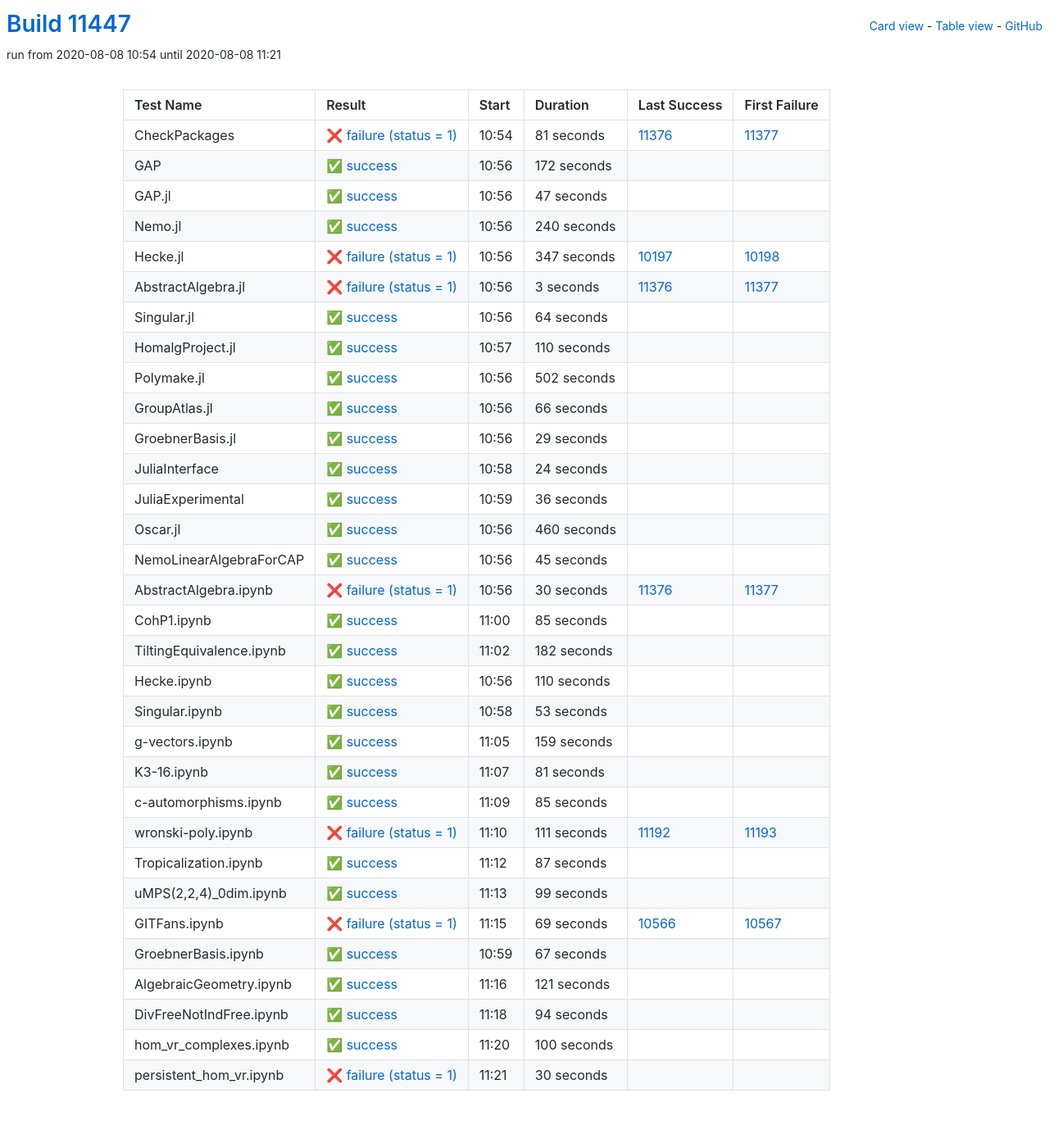
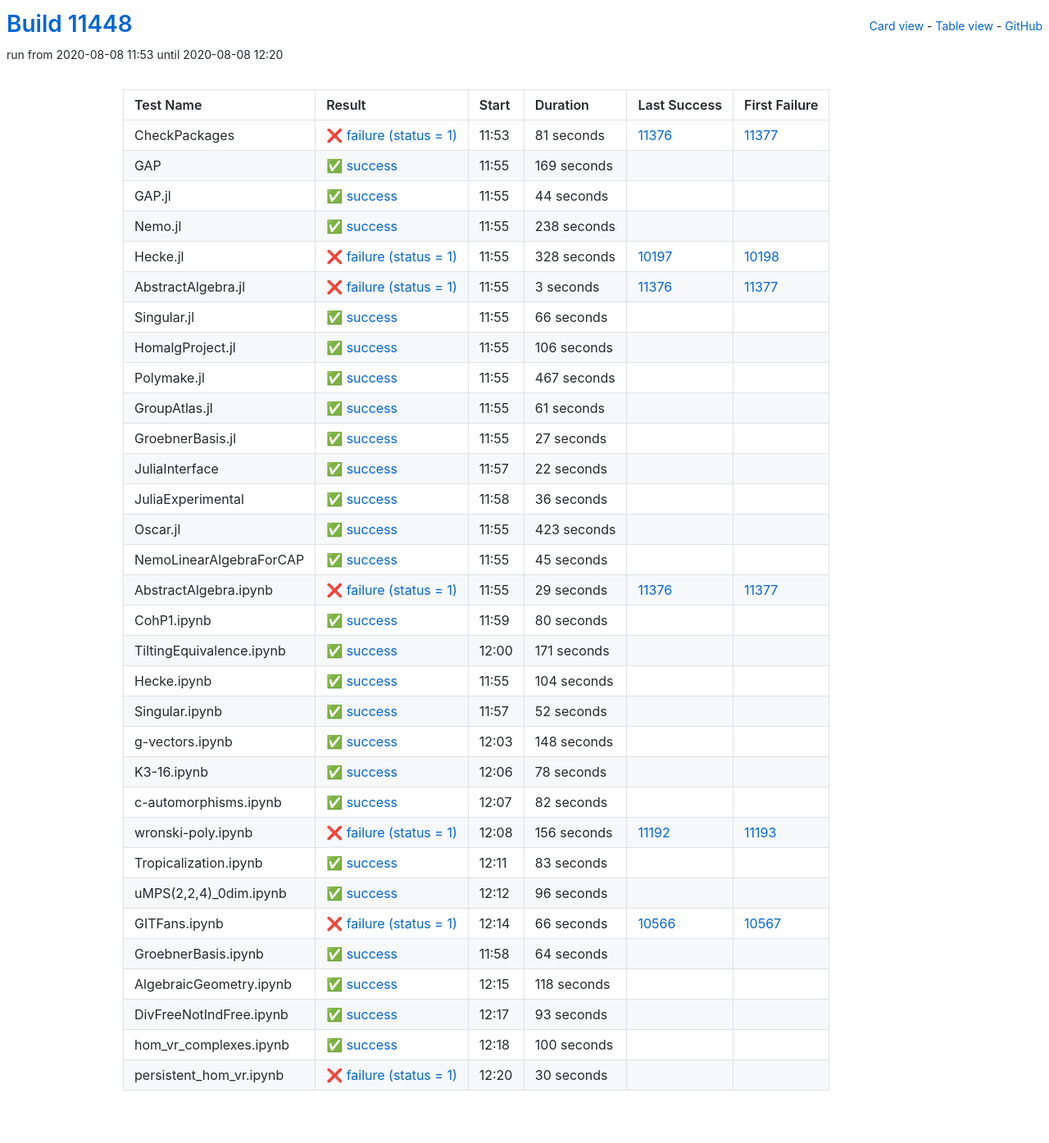
Before and after one commit to oscar-system/oscar-ci-status, a Jekyll site: the page built from table.html, in a window 1280 px wide. Shown: the whole page at 82% size. Built offline with Jekyll 4.4.1, drawn with Linux system fonts in a browser that asks for light colours.

Commit message:
Build #11448

```diff
--- a/_data/ci.yml
+++ b/_data/ci.yml
@@ -1,6 +1,6 @@
 ---
-build: 11447
-build_url: https://oscarci.mathematik.uni-kl.de/job/oscar/11447/
+build: 11448
+build_url: https://oscarci.mathematik.uni-kl.de/job/oscar/11448/
 job: oscar
 organization: oscar-system
 repo: oscar-ci-status
@@ -8,8 +8,8 @@
 tests:
 - name: CheckPackages
   id: checkpackages
-  log: https://oscarci.mathematik.uni-kl.de/job/oscar/11447/artifact/logs/build-11447/CheckPackages.log
-  start: 2020-08-08 10:54
+  log: https://oscarci.mathematik.uni-kl.de/job/oscar/11448/artifact/logs/build-11448/CheckPackages.log
+  start: 2020-08-08 11:53
   success: false
   exitcode: 1
   status: failure
@@ -20,56 +20,56 @@
   first_failure_url: https://oscarci.mathematik.uni-kl.de/job/oscar/11377/
 - name: GAP
   id: gap
-  log: https://oscarci.mathematik.uni-kl.de/job/oscar/11447/artifact/logs/build-11447/GAP.log
-  start: 2020-08-08 10:56
+  log: https://oscarci.mathematik.uni-kl.de/job/oscar/11448/artifact/logs/build-11448/GAP.log
+  start: 2020-08-08 11:55
   success: true
   exitcode: 0
   status: success
-  duration: 172
+  duration: 169
   last_success: false
   last_success_url:
   first_failure: false
   first_failure_url:
 - name: GAP.jl
   id: gap-jl
-  log: https://oscarci.mathematik.uni-kl.de/job/oscar/11447/artifact/logs/build-11447/GAP.jl.log
-  start: 2020-08-08 10:56
+  log: https://oscarci.mathematik.uni-kl.de/job/oscar/11448/artifact/logs/build-11448/GAP.jl.log
+  start: 2020-08-08 11:55
   success: true
   exitcode: 0
   status: success
-  duration: 47
+  duration: 44
   last_success: false
   last_success_url:
   first_failure: false
   first_failure_url:
 - name: Nemo.jl
   id: nemo-jl
-  log: https://oscarci.mathematik.uni-kl.de/job/oscar/11447/artifact/logs/build-11447/Nemo.jl.log
-  start: 2020-08-08 10:56
+  log: https://oscarci.mathematik.uni-kl.de/job/oscar/11448/artifact/logs/build-11448/Nemo.jl.log
+  start: 2020-08-08 11:55
   success: true
   exitcode: 0
   status: success
-  duration: 240
+  duration: 238
   last_success: false
   last_success_url:
   first_failure: false
   first_failure_url:
 - name: Hecke.jl
   id: hecke-jl
-  log: https://oscarci.mathematik.uni-kl.de/job/oscar/11447/artifact/logs/build-11447/Hecke.jl.log
-  start: 2020-08-08 10:56
+  log: https://oscarci.mathematik.uni-kl.de/job/oscar/11448/artifact/logs/build-11448/Hecke.jl.log
+  start: 2020-08-08 11:55
   success: false
   exitcode: 1
   status: failure
-  duration: 347
+  duration: 328
   last_success: 10197
   last_success_url: https://oscarci.mathematik.uni-kl.de/job/oscar/10197/
   first_failure: 10198
   first_failure_url: https://oscarci.mathematik.uni-kl.de/job/oscar/10198/
 - name: AbstractAlgebra.jl
   id: abstractalgebra-jl
-  log: https://oscarci.mathematik.uni-kl.de/job/oscar/11447/artifact/logs/build-11447/AbstractAlgebra.jl.log
-  start: 2020-08-08 10:56
+  log: https://oscarci.mathematik.uni-kl.de/job/oscar/11448/artifact/logs/build-11448/AbstractAlgebra.jl.log
+  start: 2020-08-08 11:55
   success: false
   exitcode: 1
   status: failure
@@ -80,44 +80,8 @@
   first_failure_url: https://oscarci.mathematik.uni-kl.de/job/oscar/11377/
 - name: Singular.jl
   id: singular-jl
-  log: https://oscarci.mathematik.uni-kl.de/job/oscar/11447/artifact/logs/build-11447/Singular.jl.log
-  start: 2020-08-08 10:56
-  success: true
-  exitcode: 0
-  status: success
-  duration: 64
-  last_success: false
-  last_success_url:
-  first_failure: false
-  first_failure_url:
-- name: HomalgProject.jl
-  id: homalgproject-jl
-  log: https://oscarci.mathematik.uni-kl.de/job/oscar/11447/artifact/logs/build-11447/HomalgProject.jl.log
-  start: 2020-08-08 10:57
-  success: true
-  exitcode: 0
-  status: success
-  duration: 110
-  last_success: false
-  last_success_url:
-  first_failure: false
-  first_failure_url:
-- name: Polymake.jl
-  id: polymake-jl
-  log: https://oscarci.mathematik.uni-kl.de/job/oscar/11447/artifact/logs/build-11447/Polymake.jl.log
-  start: 2020-08-08 10:56
-  success: true
-  exitcode: 0
-  status: success
-  duration: 502
-  last_success: false
-  last_success_url:
-  first_failure: false
-  first_failure_url:
-- name: GroupAtlas.jl
-  id: groupatlas-jl
-  log: https://oscarci.mathematik.uni-kl.de/job/oscar/11447/artifact/logs/build-11447/GroupAtlas.jl.log
-  start: 2020-08-08 10:56
+  log: https://oscarci.mathematik.uni-kl.de/job/oscar/11448/artifact/logs/build-11448/Singular.jl.log
+  start: 2020-08-08 11:55
   success: true
   exitcode: 0
   status: success
@@ -126,34 +90,70 @@
   last_success_url:
   first_failure: false
   first_failure_url:
-- name: GroebnerBasis.jl
-  id: groebnerbasis-jl
-  log: https://oscarci.mathematik.uni-kl.de/job/oscar/11447/artifact/logs/build-11447/GroebnerBasis.jl.log
-  start: 2020-08-08 10:56
+- name: HomalgProject.jl
+  id: homalgproject-jl
+  log: https://oscarci.mathematik.uni-kl.de/job/oscar/11448/artifact/logs/build-11448/HomalgProject.jl.log
+  start: 2020-08-08 11:55
   success: true
   exitcode: 0
   status: success
-  duration: 29
+  duration: 106
+  last_success: false
+  last_success_url:
+  first_failure: false
+  first_failure_url:
+- name: Polymake.jl
+  id: polymake-jl
+  log: https://oscarci.mathematik.uni-kl.de/job/oscar/11448/artifact/logs/build-11448/Polymake.jl.log
+  start: 2020-08-08 11:55
+  success: true
+  exitcode: 0
+  status: success
+  duration: 467
+  last_success: false
+  last_success_url:
+  first_failure: false
+  first_failure_url:
+- name: GroupAtlas.jl
+  id: groupatlas-jl
+  log: https://oscarci.mathematik.uni-kl.de/job/oscar/11448/artifact/logs/build-11448/GroupAtlas.jl.log
+  start: 2020-08-08 11:55
+  success: true
+  exitcode: 0
+  status: success
+  duration: 61
+  last_success: false
+  last_success_url:
+  first_failure: false
+  first_failure_url:
+- name: GroebnerBasis.jl
+  id: groebnerbasis-jl
+  log: https://oscarci.mathematik.uni-kl.de/job/oscar/11448/artifact/logs/build-11448/GroebnerBasis.jl.log
+  start: 2020-08-08 11:55
+  success: true
+  exitcode: 0
+  status: success
+  duration: 27
   last_success: false
   last_success_url:
   first_failure: false
   first_failure_url:
 - name: JuliaInterface
   id: juliainterface
-  log: https://oscarci.mathematik.uni-kl.de/job/oscar/11447/artifact/logs/build-11447/JuliaInterface.log
-  start: 2020-08-08 10:58
+  log: https://oscarci.mathematik.uni-kl.de/job/oscar/11448/artifact/logs/build-11448/JuliaInterface.log
+  start: 2020-08-08 11:57
   success: true
   exitcode: 0
   status: success
-  duration: 24
+  duration: 22
   last_success: false
   last_success_url:
   first_failure: false
   first_failure_url:
 - name: JuliaExperimental
   id: juliaexperimental
-  log: https://oscarci.mathematik.uni-kl.de/job/oscar/11447/artifact/logs/build-11447/JuliaExperimental.log
-  start: 2020-08-08 10:59
+  log: https://oscarci.mathematik.uni-kl.de/job/oscar/11448/artifact/logs/build-11448/JuliaExperimental.log
+  start: 2020-08-08 11:58
   success: true
   exitcode: 0
   status: success
@@ -164,20 +164,20 @@
   first_failure_url:
 - name: Oscar.jl
   id: oscar-jl
-  log: https://oscarci.mathematik.uni-kl.de/job/oscar/11447/artifact/logs/build-11447/Oscar.jl.log
-  start: 2020-08-08 10:56
+  log: https://oscarci.mathematik.uni-kl.de/job/oscar/11448/artifact/logs/build-11448/Oscar.jl.log
+  start: 2020-08-08 11:55
   success: true
   exitcode: 0
   status: success
-  duration: 460
+  duration: 423
   last_success: false
   last_success_url:
   first_failure: false
   first_failure_url:
 - name: NemoLinearAlgebraForCAP
   id: nemolinearalgebraforcap
-  log: https://oscarci.mathematik.uni-kl.de/job/oscar/11447/artifact/logs/build-11447/NemoLinearAlgebraForCAP.log
-  start: 2020-08-08 10:56
+  log: https://oscarci.mathematik.uni-kl.de/job/oscar/11448/artifact/logs/build-11448/NemoLinearAlgebraForCAP.log
+  start: 2020-08-08 11:55
   success: true
   exitcode: 0
   status: success
@@ -188,188 +188,188 @@
   first_failure_url:
 - name: AbstractAlgebra.ipynb
   id: abstractalgebra-ipynb
-  log: https://oscarci.mathematik.uni-kl.de/job/oscar/11447/artifact/logs/build-11447/AbstractAlgebra.ipynb.log
-  start: 2020-08-08 10:56
+  log: https://oscarci.mathematik.uni-kl.de/job/oscar/11448/artifact/logs/build-11448/AbstractAlgebra.ipynb.log
+  start: 2020-08-08 11:55
   success: false
   exitcode: 1
   status: failure
-  duration: 30
+  duration: 29
   last_success: 11376
   last_success_url: https://oscarci.mathematik.uni-kl.de/job/oscar/11376/
   first_failure: 11377
   first_failure_url: https://oscarci.mathematik.uni-kl.de/job/oscar/11377/
 - name: CohP1.ipynb
   id: cohp1-ipynb
-  log: https://oscarci.mathematik.uni-kl.de/job/oscar/11447/artifact/logs/build-11447/CohP1.ipynb.log
-  start: 2020-08-08 11:00
+  log: https://oscarci.mathematik.uni-kl.de/job/oscar/11448/artifact/logs/build-11448/CohP1.ipynb.log
+  start: 2020-08-08 11:59
   success: true
   exitcode: 0
   status: success
-  duration: 85
+  duration: 80
   last_success: false
   last_success_url:
   first_failure: false
   first_failure_url:
 - name: TiltingEquivalence.ipynb
   id: tiltingequivalence-ipynb
-  log: https://oscarci.mathematik.uni-kl.de/job/oscar/11447/artifact/logs/build-11447/TiltingEquivalence.ipynb.log
-  start: 2020-08-08 11:02
+  log: https://oscarci.mathematik.uni-kl.de/job/oscar/11448/artifact/logs/build-11448/TiltingEquivalence.ipynb.log
+  start: 2020-08-08 12:00
   success: true
   exitcode: 0
   status: success
-  duration: 182
+  duration: 171
   last_success: false
   last_success_url:
   first_failure: false
   first_failure_url:
 - name: Hecke.ipynb
   id: hecke-ipynb
-  log: https://oscarci.mathematik.uni-kl.de/job/oscar/11447/artifact/logs/build-11447/Hecke.ipynb.log
-  start: 2020-08-08 10:56
+  log: https://oscarci.mathematik.uni-kl.de/job/oscar/11448/artifact/logs/build-11448/Hecke.ipynb.log
+  start: 2020-08-08 11:55
   success: true
   exitcode: 0
   status: success
-  duration: 110
+  duration: 104
   last_success: false
   last_success_url:
   first_failure: false
   first_failure_url:
 - name: Singular.ipynb
   id: singular-ipynb
-  log: https://oscarci.mathematik.uni-kl.de/job/oscar/11447/artifact/logs/build-11447/Singular.ipynb.log
-  start: 2020-08-08 10:58
+  log: https://oscarci.mathematik.uni-kl.de/job/oscar/11448/artifact/logs/build-11448/Singular.ipynb.log
+  start: 2020-08-08 11:57
   success: true
   exitcode: 0
   status: success
-  duration: 53
+  duration: 52
   last_success: false
   last_success_url:
   first_failure: false
   first_failure_url:
 - name: g-vectors.ipynb
   id: g-vectors-ipynb
-  log: https://oscarci.mathematik.uni-kl.de/job/oscar/11447/artifact/logs/build-11447/g-vectors.ipynb.log
-  start: 2020-08-08 11:05
+  log: https://oscarci.mathematik.uni-kl.de/job/oscar/11448/artifact/logs/build-11448/g-vectors.ipynb.log
+  start: 2020-08-08 12:03
   success: true
   exitcode: 0
   status: success
-  duration: 159
+  duration: 148
   last_success: false
   last_success_url:
   first_failure: false
   first_failure_url:
 - name: K3-16.ipynb
   id: k3-16-ipynb
-  log: https://oscarci.mathematik.uni-kl.de/job/oscar/11447/artifact/logs/build-11447/K3-16.ipynb.log
-  start: 2020-08-08 11:07
+  log: https://oscarci.mathematik.uni-kl.de/job/oscar/11448/artifact/logs/build-11448/K3-16.ipynb.log
+  start: 2020-08-08 12:06
   success: true
   exitcode: 0
   status: success
-  duration: 81
+  duration: 78
   last_success: false
   last_success_url:
   first_failure: false
   first_failure_url:
 - name: c-automorphisms.ipynb
   id: c-automorphisms-ipynb
-  log: https://oscarci.mathematik.uni-kl.de/job/oscar/11447/artifact/logs/build-11447/c-automorphisms.ipynb.log
-  start: 2020-08-08 11:09
+  log: https://oscarci.mathematik.uni-kl.de/job/oscar/11448/artifact/logs/build-11448/c-automorphisms.ipynb.log
+  start: 2020-08-08 12:07
   success: true
   exitcode: 0
   status: success
-  duration: 85
+  duration: 82
   last_success: false
   last_success_url:
   first_failure: false
   first_failure_url:
 - name: wronski-poly.ipynb
   id: wronski-poly-ipynb
-  log: https://oscarci.mathematik.uni-kl.de/job/oscar/11447/artifact/logs/build-11447/wronski-poly.ipynb.log
-  start: 2020-08-08 11:10
+  log: https://oscarci.mathematik.uni-kl.de/job/oscar/11448/artifact/logs/build-11448/wronski-poly.ipynb.log
+  start: 2020-08-08 12:08
   success: false
   exitcode: 1
   status: failure
-  duration: 111
+  duration: 156
   last_success: 11192
   last_success_url: https://oscarci.mathematik.uni-kl.de/job/oscar/11192/
   first_failure: 11193
   first_failure_url: https://oscarci.mathematik.uni-kl.de/job/oscar/11193/
 - name: Tropicalization.ipynb
   id: tropicalization-ipynb
-  log: https://oscarci.mathematik.uni-kl.de/job/oscar/11447/artifact/logs/build-11447/Tropicalization.ipynb.log
-  start: 2020-08-08 11:12
+  log: https://oscarci.mathematik.uni-kl.de/job/oscar/11448/artifact/logs/build-11448/Tropicalization.ipynb.log
+  start: 2020-08-08 12:11
   success: true
   exitcode: 0
   status: success
-  duration: 87
+  duration: 83
   last_success: false
   last_success_url:
   first_failure: false
   first_failure_url:
 - name: uMPS(2,2,4)_0dim.ipynb
   id: umps-2-2-4-0dim-ipynb
-  log: https://oscarci.mathematik.uni-kl.de/job/oscar/11447/artifact/logs/build-11447/uMPS-2-2-4-_0dim.ipynb.log
-  start: 2020-08-08 11:13
+  log: https://oscarci.mathematik.uni-kl.de/job/oscar/11448/artifact/logs/build-11448/uMPS-2-2-4-_0dim.ipynb.log
+  start: 2020-08-08 12:12
   success: true
   exitcode: 0
   status: success
-  duration: 99
+  duration: 96
   last_success: false
   last_success_url:
   first_failure: false
   first_failure_url:
 - name: GITFans.ipynb
   id: gitfans-ipynb
-  log: https://oscarci.mathematik.uni-kl.de/job/oscar/11447/artifact/logs/build-11447/GITFans.ipynb.log
-  start: 2020-08-08 11:15
+  log: https://oscarci.mathematik.uni-kl.de/job/oscar/11448/artifact/logs/build-11448/GITFans.ipynb.log
+  start: 2020-08-08 12:14
   success: false
   exitcode: 1
   status: failure
-  duration: 69
+  duration: 66
   last_success: 10566
   last_success_url: https://oscarci.mathematik.uni-kl.de/job/oscar/10566/
   first_failure: 10567
   first_failure_url: https://oscarci.mathematik.uni-kl.de/job/oscar/10567/
 - name: GroebnerBasis.ipynb
   id: groebnerbasis-ipynb
-  log: https://oscarci.mathematik.uni-kl.de/job/oscar/11447/artifact/logs/build-11447/GroebnerBasis.ipynb.log
-  start: 2020-08-08 10:59
+  log: https://oscarci.mathematik.uni-kl.de/job/oscar/11448/artifact/logs/build-11448/GroebnerBasis.ipynb.log
+  start: 2020-08-08 11:58
   success: true
   exitcode: 0
   status: success
-  duration: 67
+  duration: 64
   last_success: false
   last_success_url:
   first_failure: false
   first_failure_url:
 - name: AlgebraicGeometry.ipynb
   id: algebraicgeometry-ipynb
-  log: https://oscarci.mathematik.uni-kl.de/job/oscar/11447/artifact/logs/build-11447/AlgebraicGeometry.ipynb.log
-  start: 2020-08-08 11:16
+  log: https://oscarci.mathematik.uni-kl.de/job/oscar/11448/artifact/logs/build-11448/AlgebraicGeometry.ipynb.log
+  start: 2020-08-08 12:15
   success: true
   exitcode: 0
   status: success
-  duration: 121
+  duration: 118
   last_success: false
   last_success_url:
   first_failure: false
   first_failure_url:
 - name: DivFreeNotIndFree.ipynb
   id: divfreenotindfree-ipynb
-  log: https://oscarci.mathematik.uni-kl.de/job/oscar/11447/artifact/logs/build-11447/DivFreeNotIndFree.ipynb.log
-  start: 2020-08-08 11:18
+  log: https://oscarci.mathematik.uni-kl.de/job/oscar/11448/artifact/logs/build-11448/DivFreeNotIndFree.ipynb.log
+  start: 2020-08-08 12:17
   success: true
   exitcode: 0
   status: success
-  duration: 94
+  duration: 93
   last_success: false
   last_success_url:
   first_failure: false
   first_failure_url:
 - name: hom_vr_complexes.ipynb
   id: hom-vr-complexes-ipynb
-  log: https://oscarci.mathematik.uni-kl.de/job/oscar/11447/artifact/logs/build-11447/hom_vr_complexes.ipynb.log
-  start: 2020-08-08 11:20
+  log: https://oscarci.mathematik.uni-kl.de/job/oscar/11448/artifact/logs/build-11448/hom_vr_complexes.ipynb.log
+  start: 2020-08-08 12:18
   success: true
   exitcode: 0
   status: success
@@ -380,8 +380,8 @@
   first_failure_url:
 - name: persistent_hom_vr.ipynb
   id: persistent-hom-vr-ipynb
-  log: https://oscarci.mathematik.uni-kl.de/job/oscar/11447/artifact/logs/build-11447/persistent_hom_vr.ipynb.log
-  start: 2020-08-08 11:21
+  log: https://oscarci.mathematik.uni-kl.de/job/oscar/11448/artifact/logs/build-11448/persistent_hom_vr.ipynb.log
+  start: 2020-08-08 12:20
   success: false
   exitcode: 1
   status: failure
```
Also changed, not shown: README.md.
